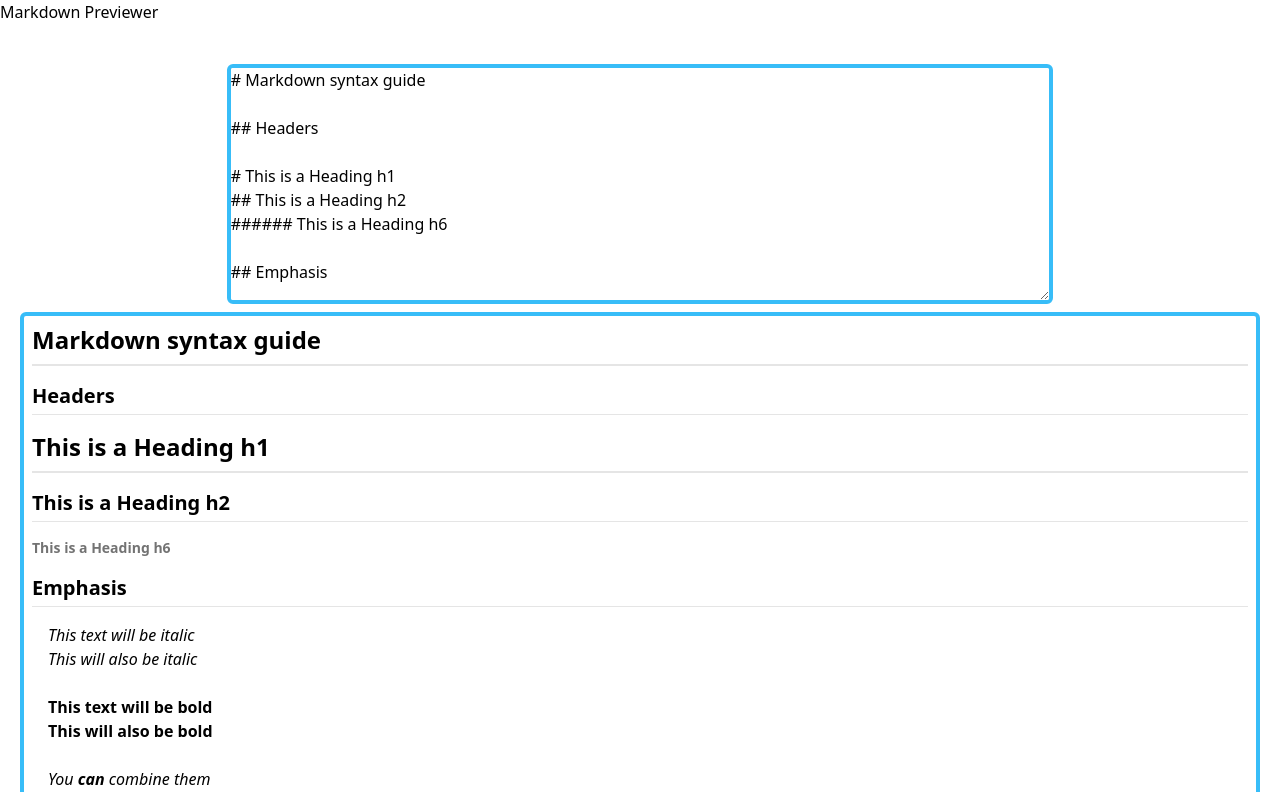
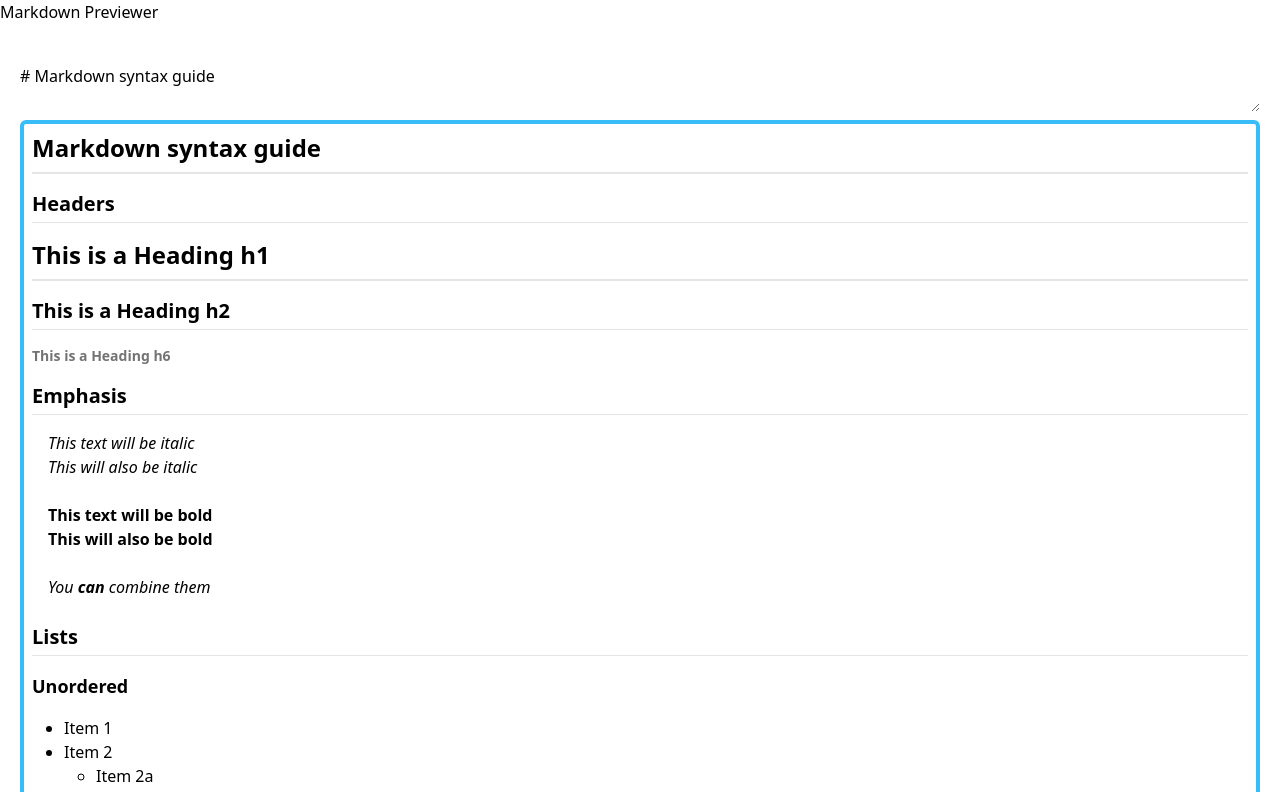
Before and after one commit to DikDns/fcc-front-end-development-projects, a React (Vite) app: page / in a window 1280 px wide. Shown: the top 792 px of the page. Built offline with nearby package versions, Linux system fonts and the light colour scheme.

Commit message:
change: passed props to default props

```diff
--- a/src/MarkdownPreviewer.jsx
+++ b/src/MarkdownPreviewer.jsx
@@ -30,7 +30,11 @@ function MarkdownPreviewer() {
       <Header />
 
       <div className={`flex flex-col justify-center items-center py-10 px-5`}>
-        <Editor editorVal={editorVal} handleEditorChange={handleEditorChange} />
+        <Editor
+          className={`w-full h-full focus:outline-none`}
+          value={editorVal}
+          onChange={handleEditorChange}
+        />
         <Previewer preview={preview} />
       </div>
 
--- a/src/assets/components/Editor.jsx
+++ b/src/assets/components/Editor.jsx
@@ -1,11 +1,11 @@
-export default function ({ editorVal, handleEditorChange }) {
+export default function ({ className, value, onChange }) {
   return (
     <textarea
-      className={`w-full sm:w-2/3 h-60 rounded-md border-4 border-sky-400 focus:outline-none focus:ring-4`}
+      className={className}
       name="editor"
       id="editor"
-      value={editorVal}
-      onChange={(e) => handleEditorChange(e)}
+      value={value}
+      onChange={(e) => onChange(e)}
     ></textarea>
   );
 }
```
